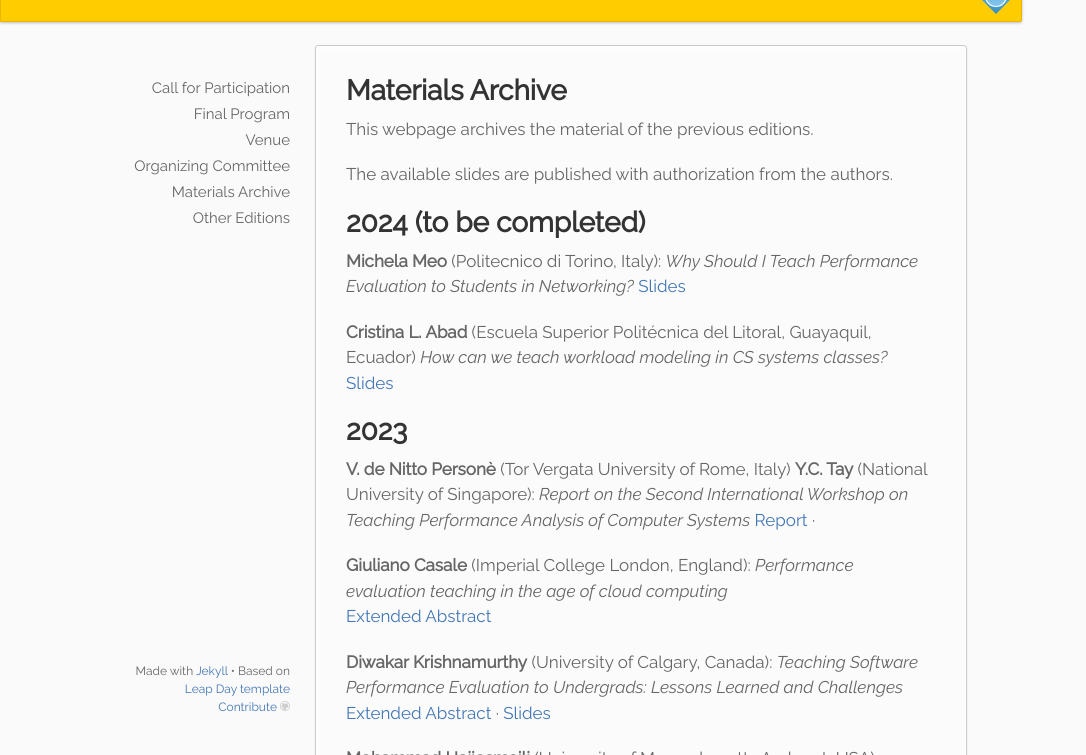
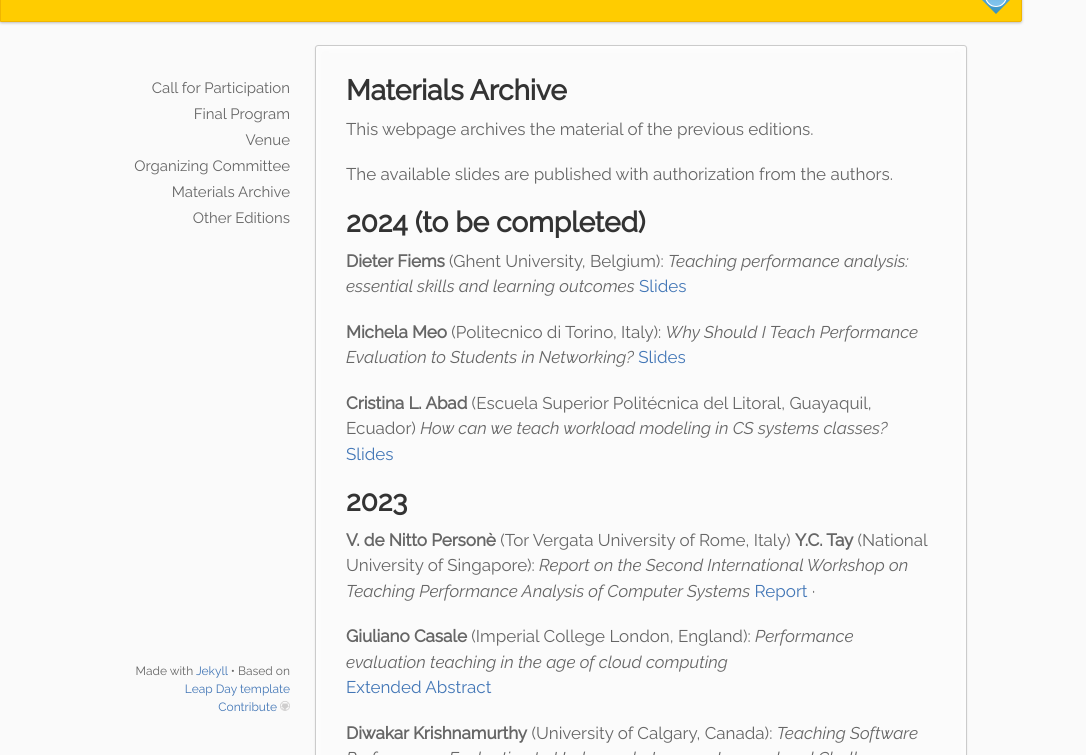
Before and after one commit to alessandropellegrini/teapacs.github.io, a Jekyll site: the page built from materials.md, in a window 1280 px wide and 900 px high, cut to the strip 145-900 px from the top of the window. Shown: the whole strip, without its empty margins (0-1086 px from the left). Built offline with Jekyll 4.4.1, drawn with Linux system fonts in a browser that asks for light colours.

Commit message:
Update materials.md

```diff
--- a/materials.md
+++ b/materials.md
@@ -14,8 +14,9 @@ The available slides are published with authorization from the authors.
 **V. de Nitto Personè** (Tor Vergata University of Rome, Italy) **Y.C. Tay** (National University of Singapore): _Report on the Second International Workshop on Teaching Performance Analysis of Computer Systems_
 [Report](materials/2023TeaPACS2proc.pdf) ·
 
+-->
 **Dieter Fiems** (Ghent University, Belgium): _Teaching performance analysis: essential skills and learning outcomes_
--->
+[Slides](materials/2024-Dieter.pdf)
 
 **Michela Meo** (Politecnico di Torino, Italy): _Why Should I Teach Performance Evaluation to Students in Networking?_
 [Slides](materials/2024-Meo.pdf)
```
